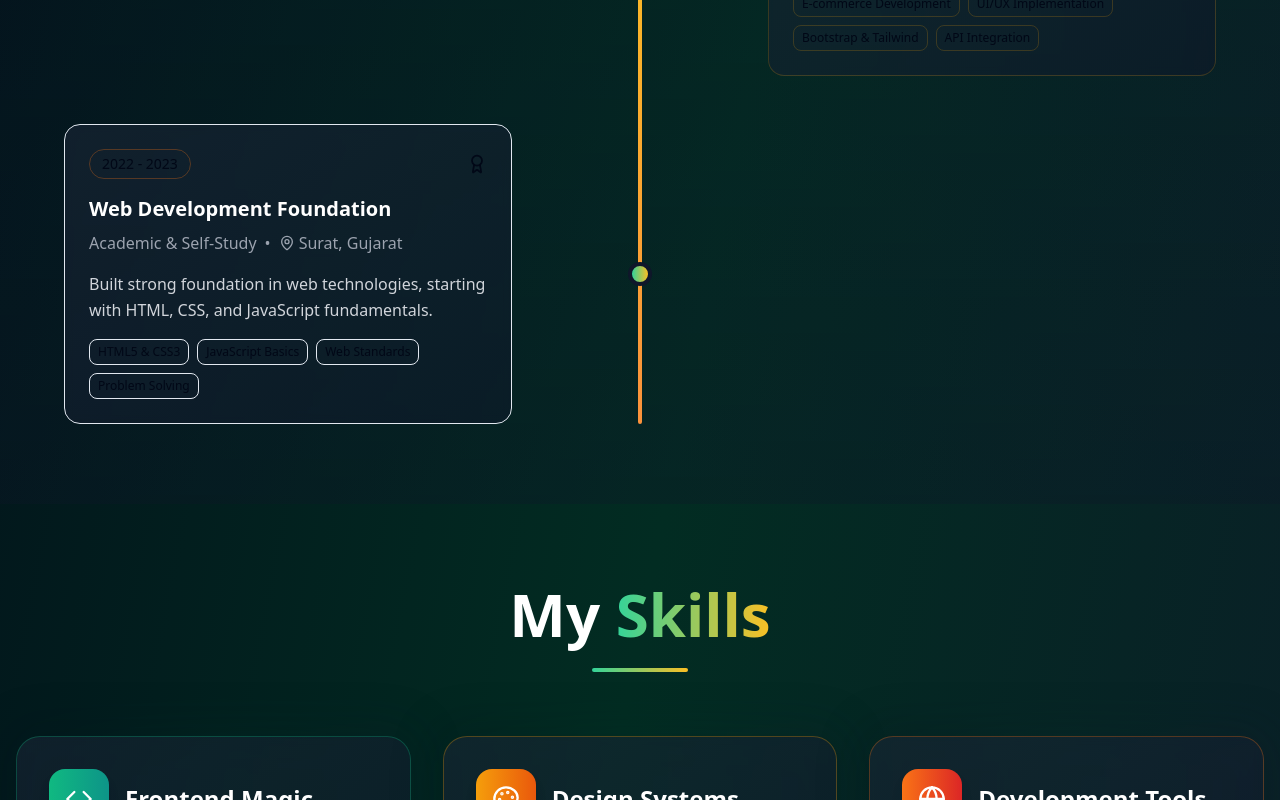
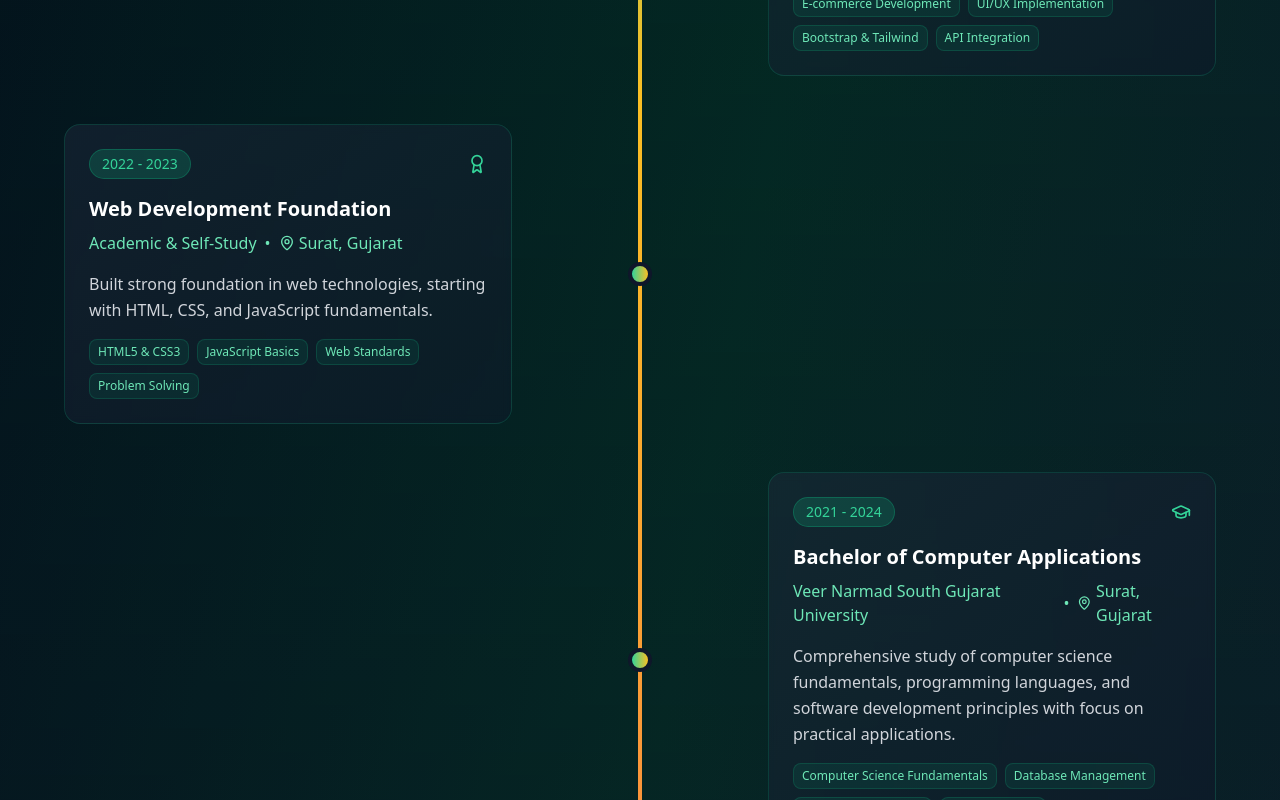
Before and after one commit to Vishhhfr/harshil-sonar-portfolio, a React (Vite) app: page / in a window 1280 px wide. Shown: the part 2620-3420 px from the top of the page. Built offline with nearby package versions, Linux system fonts and the light colour scheme.

Commit message:
Fix: Improve journey section visibility
Adjust font colors in the journey section for better visibility and consistency. Add education details and institute names to all timeline entries.

```diff
--- a/src/components/Experience.tsx
+++ b/src/components/Experience.tsx
@@ -1,5 +1,5 @@
 
-import { Calendar, MapPin, Award } from "lucide-react";
+import { Calendar, MapPin, Award, GraduationCap } from "lucide-react";
 
 const Experience = () => {
   const timeline = [
@@ -10,7 +10,8 @@ const Experience = () => {
       location: "Surat, Gujarat",
       description: "Mastering modern frontend technologies through hands-on projects and continuous learning. Building responsive web applications and exploring new frameworks.",
       highlights: ["React.js Mastery", "JavaScript ES6+", "Responsive Design", "Modern CSS Frameworks"],
-      color: "emerald"
+      color: "emerald",
+      type: "experience"
     },
     {
       year: "2023 - 2024",
@@ -19,7 +20,8 @@ const Experience = () => {
       location: "Surat, Gujarat",
       description: "Developed multiple e-commerce websites and interactive web applications, focusing on user experience and clean code architecture.",
       highlights: ["E-commerce Development", "UI/UX Implementation", "Bootstrap & Tailwind", "API Integration"],
-      color: "amber"
+      color: "amber",
+      type: "experience"
     },
     {
       year: "2022 - 2023",
@@ -28,7 +30,18 @@ const Experience = () => {
       location: "Surat, Gujarat",
       description: "Built strong foundation in web technologies, starting with HTML, CSS, and JavaScript fundamentals.",
       highlights: ["HTML5 & CSS3", "JavaScript Basics", "Web Standards", "Problem Solving"],
-      color: "orange"
+      color: "orange",
+      type: "experience"
+    },
+    {
+      year: "2021 - 2024",
+      title: "Bachelor of Computer Applications",
+      company: "Veer Narmad South Gujarat University",
+      location: "Surat, Gujarat",
+      description: "Comprehensive study of computer science fundamentals, programming languages, and software development principles with focus on practical applications.",
+      highlights: ["Computer Science Fundamentals", "Database Management", "Software Engineering", "Data Structures"],
+      color: "blue",
+      type: "education"
     }
   ];
 
@@ -60,16 +73,20 @@ const Experience = () => {
 
                 {/* Content card */}
                 <div className={`ml-20 md:ml-0 md:w-5/12 ${index % 2 === 0 ? 'md:mr-auto md:pr-8' : 'md:ml-auto md:pl-8'}`}>
-                  <div className={`bg-gradient-to-br from-slate-800/50 to-slate-900/50 backdrop-blur-sm rounded-2xl p-6 border border-${item.color}-500/20 hover:border-${item.color}-400/40 transition-all duration-500 hover:scale-105 hover:shadow-2xl hover:shadow-${item.color}-500/20`}>
+                  <div className="bg-gradient-to-br from-slate-800/50 to-slate-900/50 backdrop-blur-sm rounded-2xl p-6 border border-emerald-500/20 hover:border-emerald-400/40 transition-all duration-500 hover:scale-105 hover:shadow-2xl hover:shadow-emerald-500/20">
                     <div className="flex items-center justify-between mb-4">
-                      <div className={`px-3 py-1 bg-${item.color}-500/20 text-${item.color}-400 rounded-full text-sm font-medium border border-${item.color}-500/30`}>
+                      <div className="px-3 py-1 bg-emerald-500/20 text-emerald-400 rounded-full text-sm font-medium border border-emerald-500/30">
                         {item.year}
                       </div>
-                      <Award className={`w-5 h-5 text-${item.color}-400`} />
+                      {item.type === 'education' ? (
+                        <GraduationCap className="w-5 h-5 text-emerald-400" />
+                      ) : (
+                        <Award className="w-5 h-5 text-emerald-400" />
+                      )}
                     </div>
 
                     <h3 className="text-xl font-bold text-white mb-2">{item.title}</h3>
-                    <div className="flex items-center text-gray-400 mb-4">
+                    <div className="flex items-center text-emerald-300 mb-4">
                       <span className="font-medium">{item.company}</span>
                       <span className="mx-2">•</span>
                       <MapPin className="w-4 h-4 mr-1" />
@@ -82,7 +99,7 @@ const Experience = () => {
                       {item.highlights.map((highlight, idx) => (
                         <span
                           key={idx}
-                          className={`px-2 py-1 bg-${item.color}-500/10 text-${item.color}-300 rounded-lg text-xs font-medium border border-${item.color}-500/20`}
+                          className="px-2 py-1 bg-emerald-500/10 text-emerald-300 rounded-lg text-xs font-medium border border-emerald-500/20"
                         >
                           {highlight}
                         </span>
```
